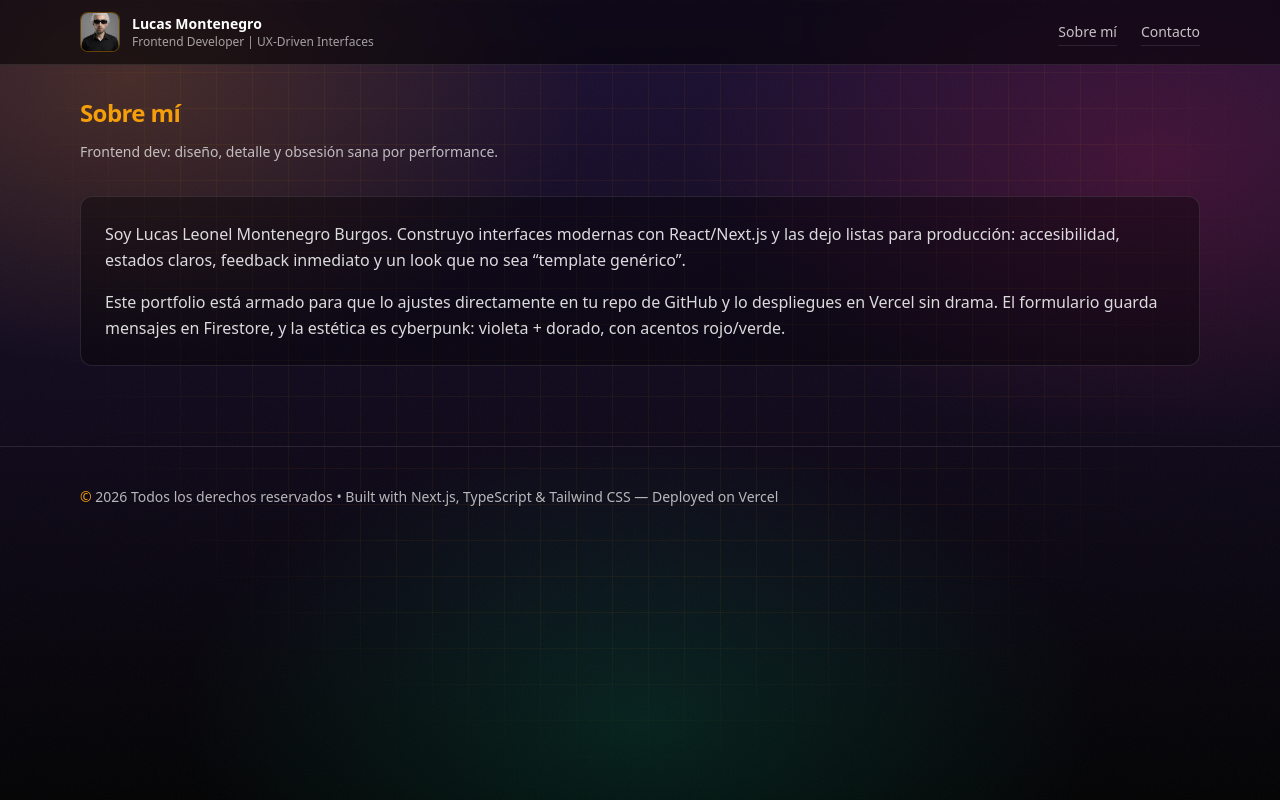
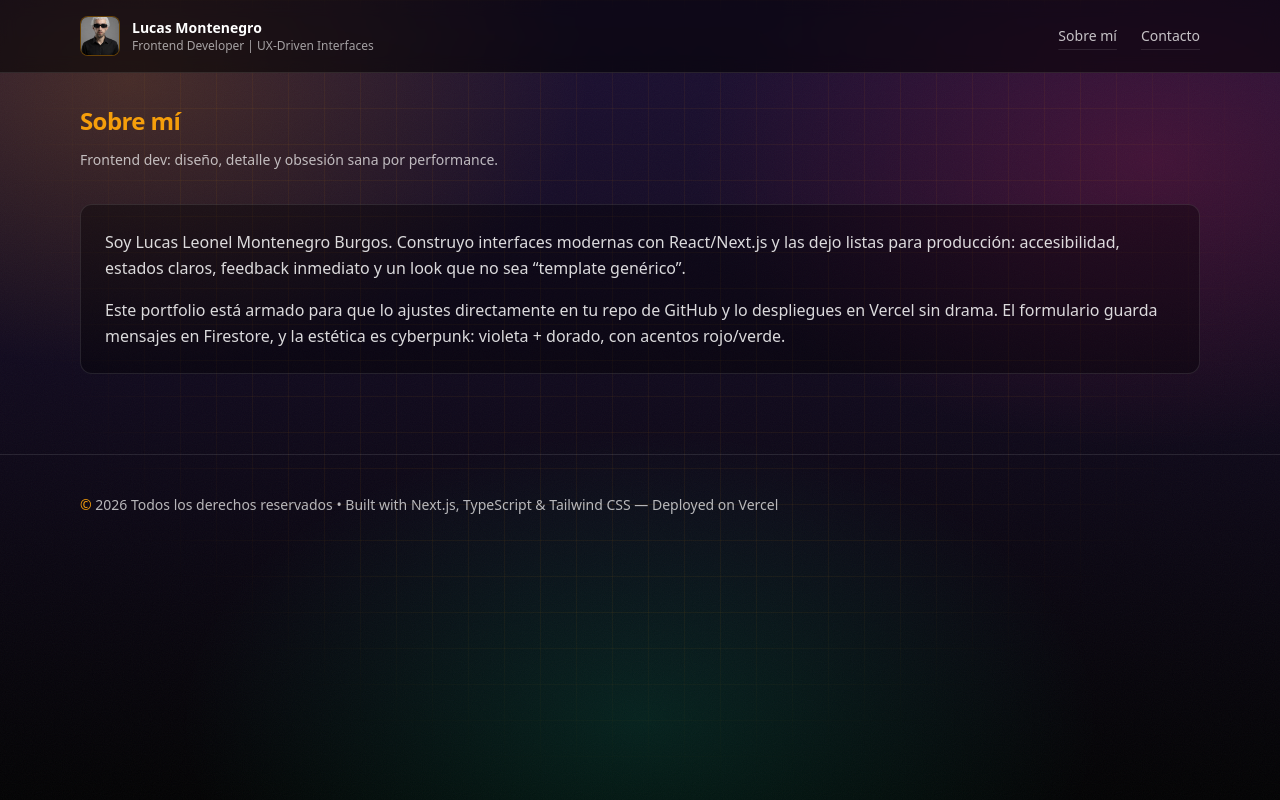
Before and after one commit to lu-developer476/Portfolio, a Next.js app: page /about in a window 1280 px wide. Built offline with nearby package versions, Linux system fonts and the light colour scheme.

Commit message:
Navbar.tsx

```diff
--- a/src/components/Navbar.tsx
+++ b/src/components/Navbar.tsx
@@ -29,7 +29,7 @@ export default function Navbar() {
   return (
     <>
       <header className="sticky top-0 z-40 border-b border-white/10 bg-black/55 backdrop-blur">
-        <div className="mx-auto flex max-w-6xl items-center justify-between px-4 py-3">
+        <div className="mx-auto flex max-w-6xl items-center justify-between px-4 py-4 min-h-[72px]">
           <div className="flex items-center gap-3">
 
             {/* Avatar clickeable */}
@@ -69,7 +69,7 @@ export default function Navbar() {
           onClick={() => setOpen(false)}
         >
           <div
-            className="relative w-[90vw] max-w-[500px] aspect-square animate-[scaleIn_.2s_ease-out]"
+            className="relative w-[90vw] max-w-[500px] aspect-square animate-scaleIn"
             onClick={(e) => e.stopPropagation()}
           >
             <Image
```
